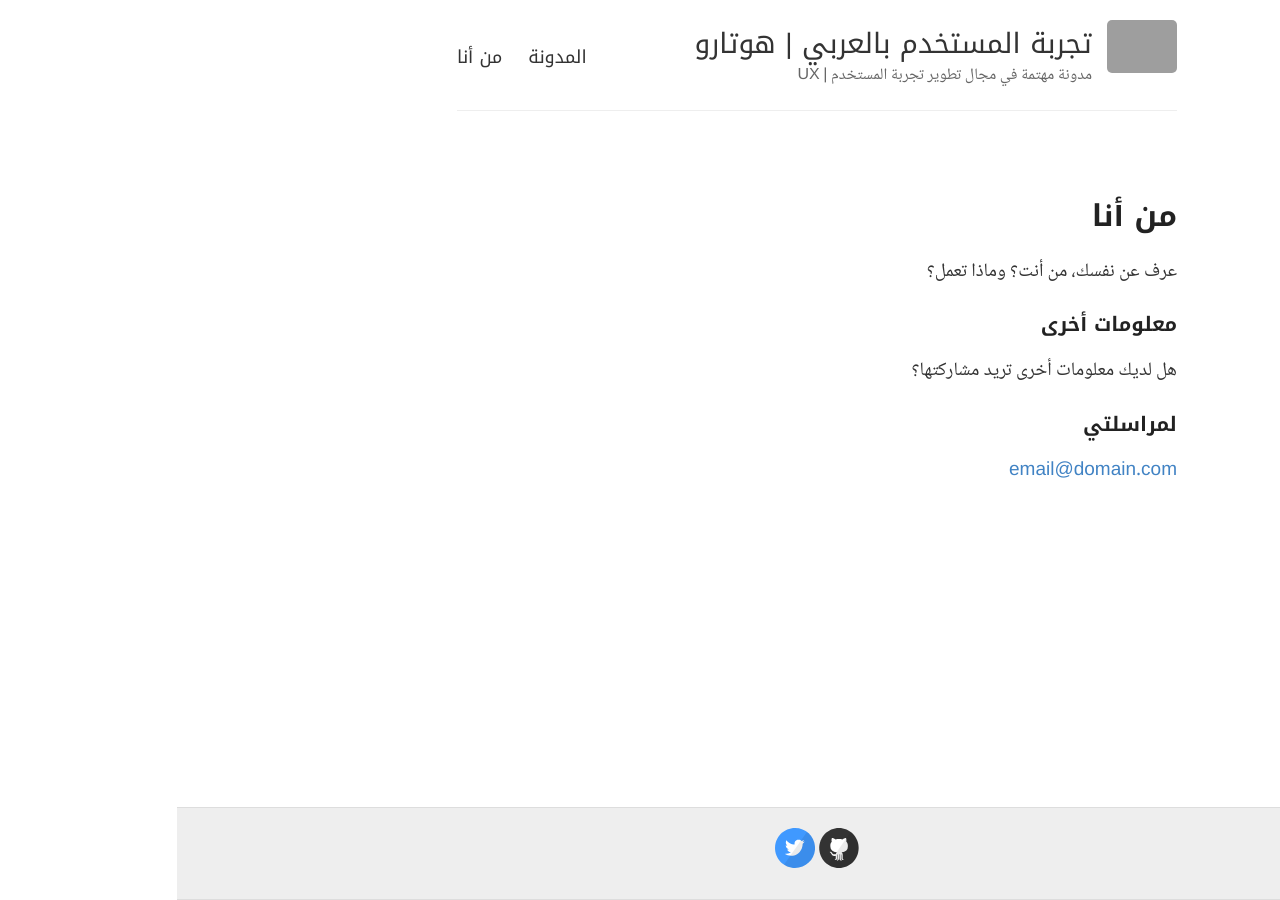
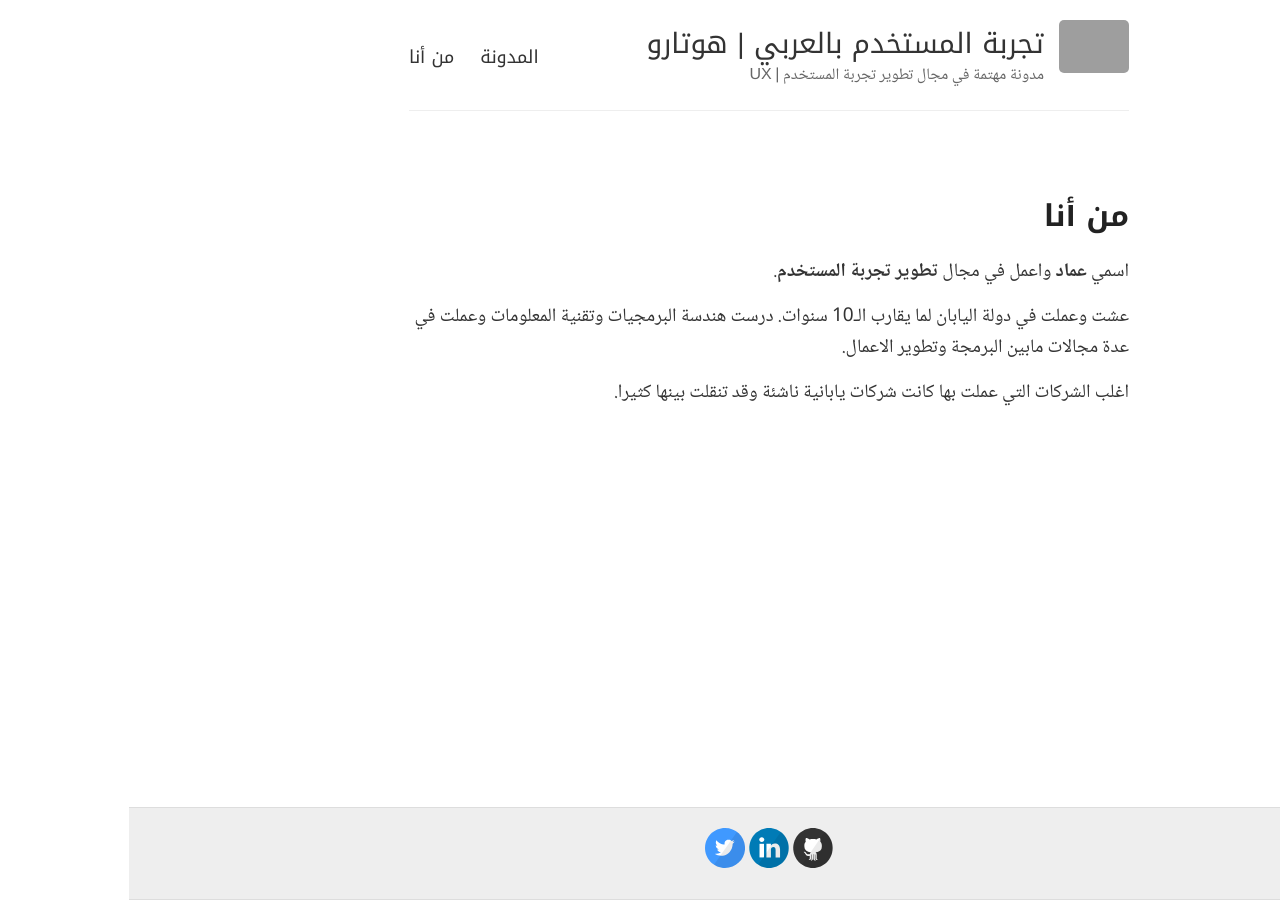
Before and after one commit to iemadk/iemadk.github.io, a Jekyll site: the page built from about.md, in a window 1280 px wide. Built offline with Jekyll 4.4.1, drawn with Linux system fonts in a browser that asks for light colours; grey boxes are pictures that could not be loaded.

Commit message:
added LinkedIn, and updated about page

```diff
--- a/_config.yml
+++ b/_config.yml
@@ -27,7 +27,7 @@
   flickr:
   github: iemadk
   instagram:
-  linkedin:
+  linkedin: iemadk
   pinterest:
   rss: # ضع أي قيمة هنا لتظهر أيقونة RSS
   twitter: iemadk
--- a/about.md
+++ b/about.md
@@ -4,12 +4,8 @@
 permalink: /about/
 ---
 
-عرف عن نفسك، من أنت؟ وماذا تعمل؟
+اسمي **عماد** واعمل في مجال **تطوير تجربة المستخدم**.
 
-### معلومات أخرى
+عشت وعملت في دولة اليابان لما يقارب الـ10 سنوات. درست هندسة البرمجيات وتقنية المعلومات وعملت في عدة مجالات مابين البرمجة وتطوير الاعمال.
 
-هل لديك معلومات أخرى تريد مشاركتها؟
-
-### لمراسلتي
-
-[email@domain.com](mailto:email@domain.com)
+اغلب الشركات التي عملت بها كانت شركات يابانية ناشئة وقد تنقلت بينها كثيرا.
```
